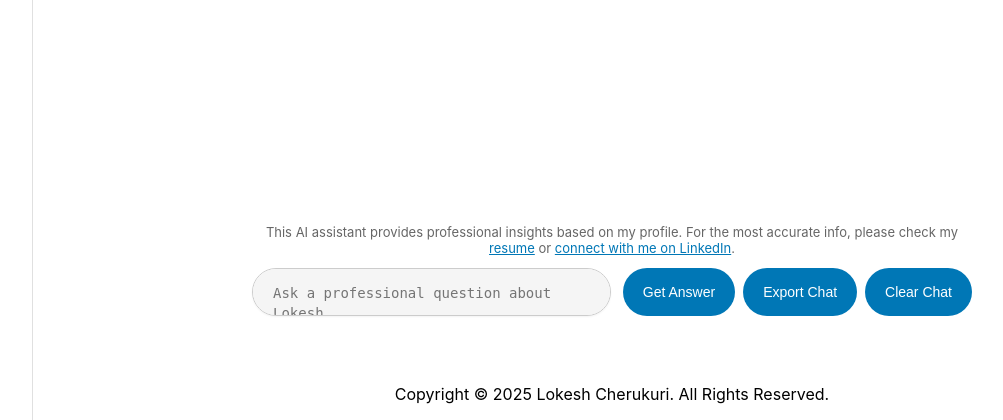
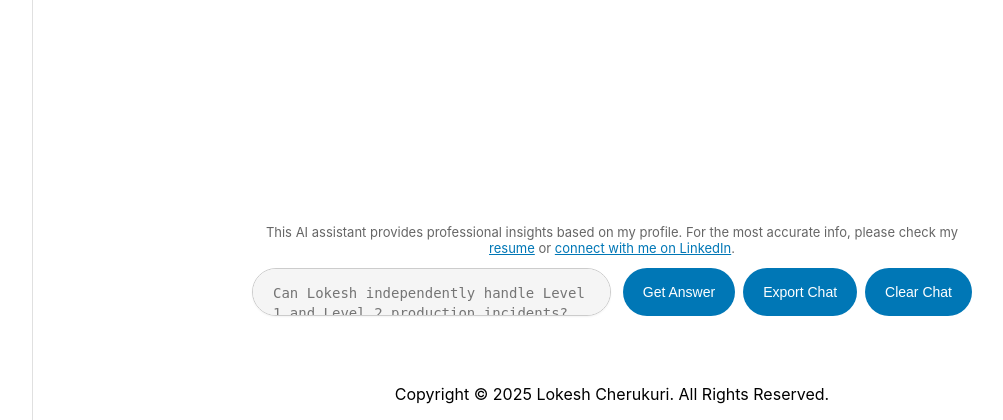
Before and after one commit to No-one9/promptfolia, a Flask app: page / in a window 1280 px wide. Shown: the part 380-800 px from the top of the page, without its empty margins (28-1031 px from the left). Run offline with Flask 3, Linux system fonts and the light colour scheme.

Commit message:
placeholder

```diff
--- a/templates/index.html
+++ b/templates/index.html
@@ -220,7 +220,7 @@
 
         <!-- Input form -->
         <form method="POST">
-            <textarea name="question" placeholder="Ask a professional question about Lokesh..."
+            <textarea name="question" placeholder="Can Lokesh independently handle Level 1 and Level 2 production incidents?"
                 required>{{ last_question }}</textarea>
             <div style="display: flex; gap: 8px;">
                 <button type="submit">Get Answer</button>
```
